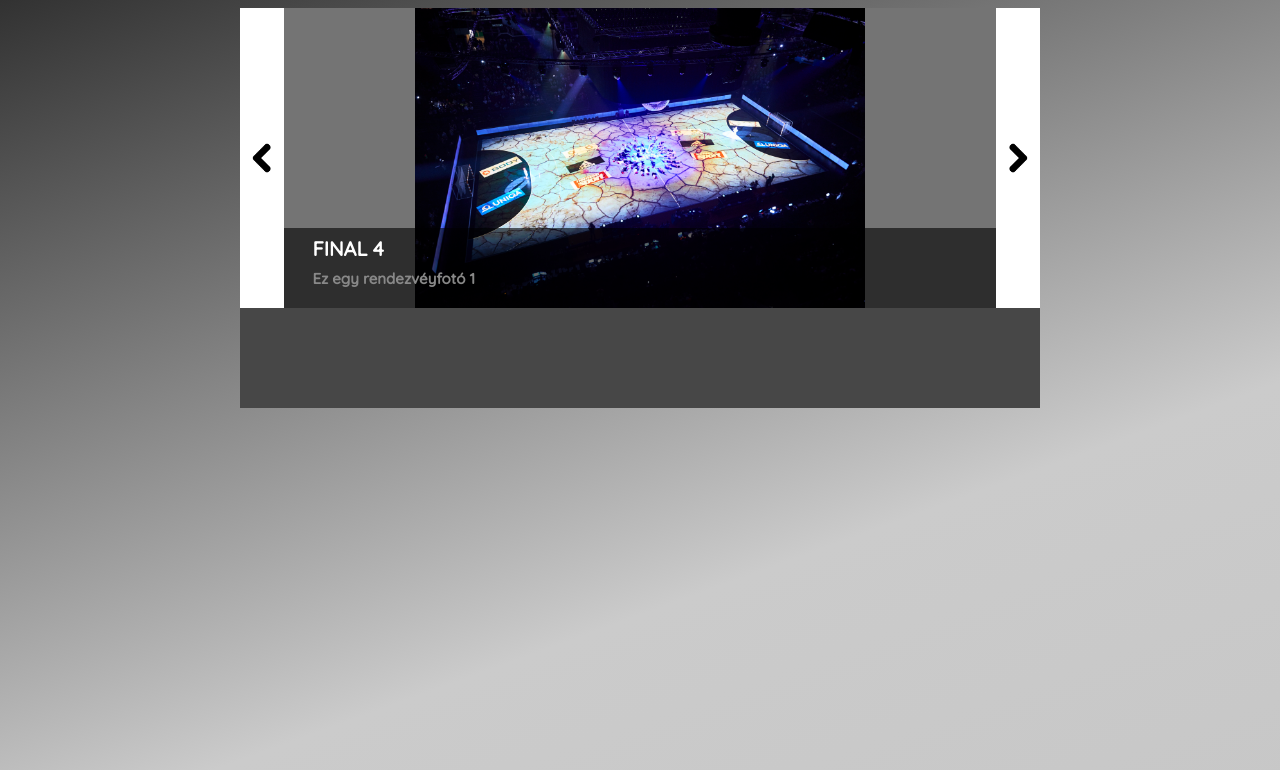
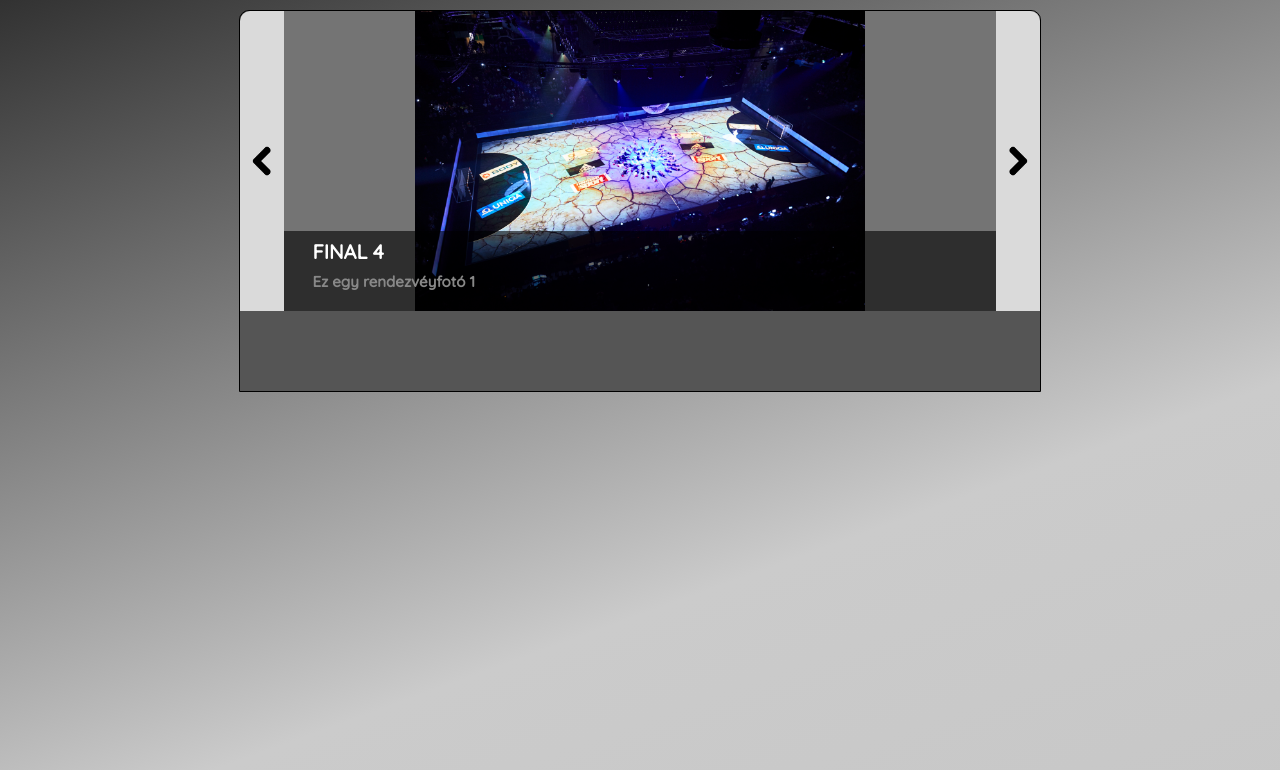
Before and after one commit to MrNagyZ/mrnagyz.github.io, a plain HTML site: page index.html in a window 1280 px wide. Drawn offline with nearby package versions, Linux system fonts and the light colour scheme.

Commit message:
update 6

```diff
--- a/index.html
+++ b/index.html
@@ -10,7 +10,7 @@
 <body>
     <div id="megnezo">
 
-        <div class="nyil"><span class="helper"></span><img src="img/arrow.png" id="bal"></div>
+        <div class="nyil bal"><span class="helper"></span><img src="img/arrow.png" id="bal"></div>
         <div class="kep">
             <img id="nagykep">
             <div class="felirat">
@@ -18,7 +18,7 @@
                 <p id="leiras">Leírás</p>
             </div>
         </div>
-        <div class="nyil"><span class="helper"></span><img src="./img/arrow.png" id="jobb"></div>
+        <div class="nyil jobb"><span class="helper"></span><img src="./img/arrow.png" id="jobb"></div>
 
     </div>
 
--- a/style.css
+++ b/style.css
@@ -2,16 +2,20 @@ html {
     height: 100%;
   }
 body{
-
+    position: relative;
+    top: 10px;
     background: rgb(50,50,50);
-background: linear-gradient(160deg, rgba(50,50,50,1) 0%,
- rgba(203,203,203,1) 67%, rgba(199,199,199,1) 100%);
+    background: linear-gradient(160deg, rgba(50,50,50,1) 0%,
+         rgba(203,203,203,1) 67%, rgba(199,199,199,1) 100%);
     height: initial;
+    border: 1px solid black;
+    border-top-left-radius: 10px;
+    border-top-right-radius: 10px;
+    width: 800px;
+    margin: auto;
 }
 #megnezo{
-    width: 800px;
     height: 300px;
-    margin: auto;
     display: flex;
     position: relative;
 }
@@ -33,13 +37,20 @@ background: linear-gradient(160deg, rgba(50,50,50,1) 0%,
 }
 .nyil{
     width: 50px;
-    background-color: white;
     text-align: center;
 }
 .helper{
     height: 300px;
     display: inline-block;
     vertical-align: middle;
+}
+.bal{
+    background-color: #dadada;
+    border-top-left-radius: 10px;
+}
+.jobb{
+    background-color: #dadada;
+    border-top-right-radius: 10px;
 }
 #bal{
     display: inline-block;
@@ -55,8 +66,8 @@ background: linear-gradient(160deg, rgba(50,50,50,1) 0%,
 }
 #thumb{
     width: 800px;
-    height: 100px;
-    background-color: #474747;
+    height: 80px;
+    background-color: #555;
     margin: auto;
 }
 #nagykep{
```
